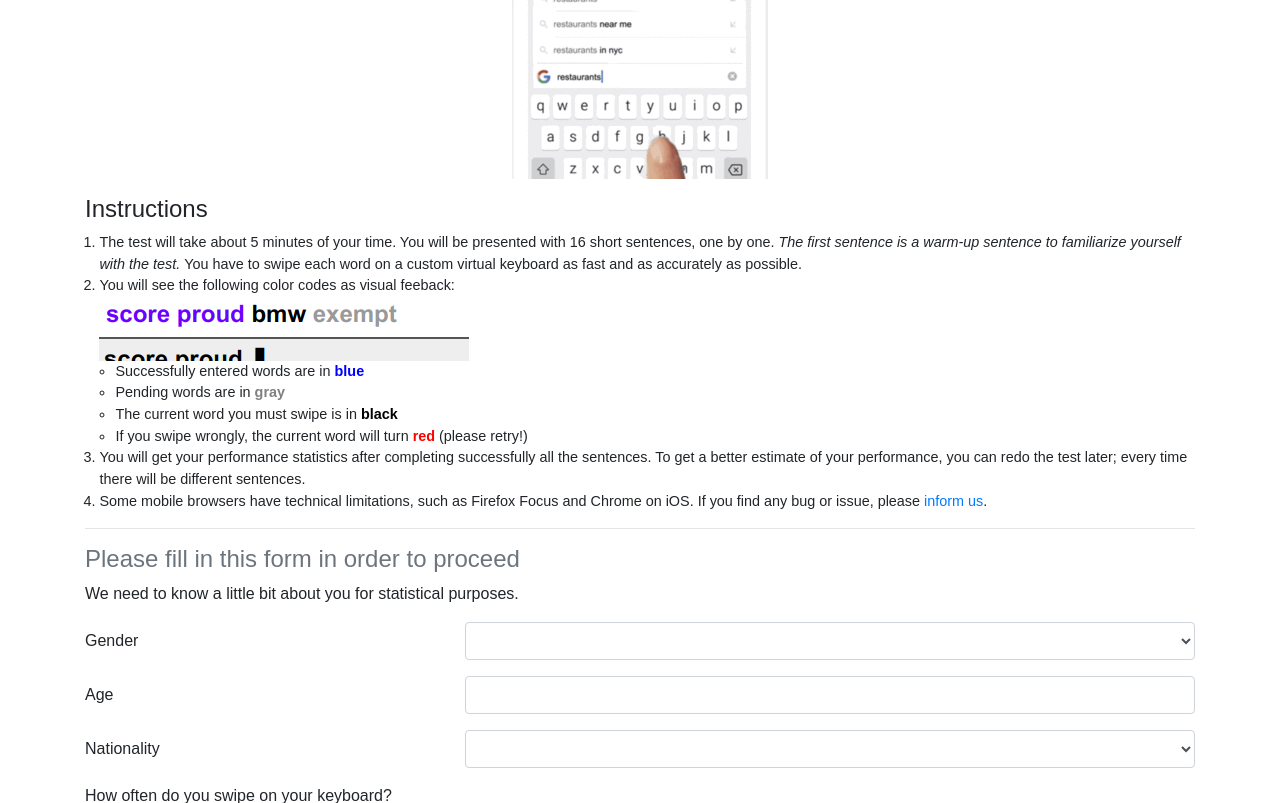
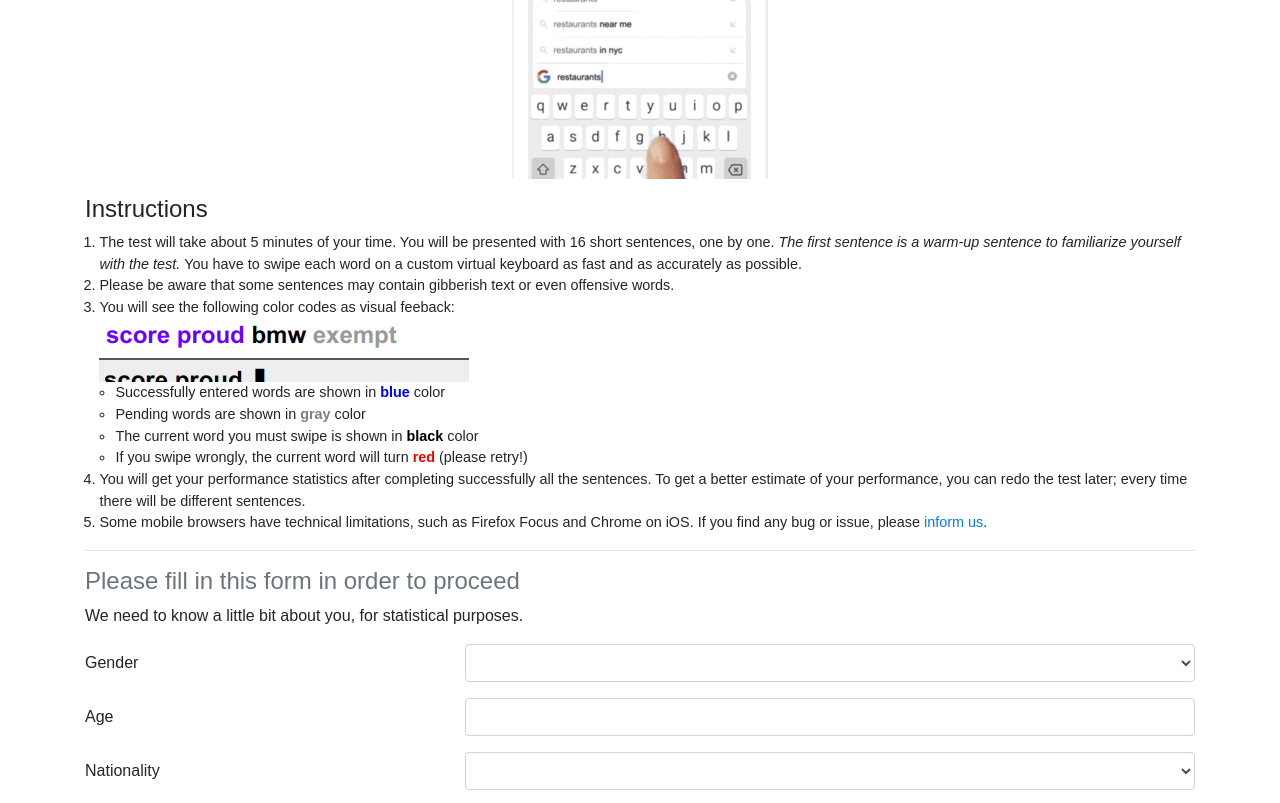
Before and after one commit to luileito/swipetest, a PHP site: page /form.php in a window 1280 px wide. Shown: the part 194-997 px from the top of the page. Run offline with PHP 8.4, Linux system fonts and the light colour scheme; data that the repository does not hold is empty.

Commit message:
Updated insttructions

```diff
--- a/form.php
+++ b/form.php
@@ -67,7 +67,7 @@ if (!empty($_POST)) {
         </div>
 
         <h4><?php _e('Instructions'); ?></h4>
-        <ol class="list-indented">
+        <ol class="list-indented list-spaced">
           <li>
             <?php echo sprintf(_('The test will take about %d minutes of your time.'), MAX_EST_MINUTES); ?>
             <?php echo sprintf(_('You will be presented with %d short sentences, one by one.'), MAX_NUM_SENTENCES + NUM_TRIAL_SENTENCES); ?>
@@ -81,13 +81,16 @@ if (!empty($_POST)) {
             <?php _e('You have to swipe each word on a custom virtual keyboard as fast and as accurately as possible.'); ?>
           </li>
           <li>
+            <?php _e('Please be aware that some sentences may contain gibberish text or even offensive words.'); ?>
+          </li>
+          <li>
             <?php _e('You will see the following color codes as visual feeback:'); ?>
             <br>
             <img src="img/word-colors.png" alt="Color codes" style="max-width:100%;" />
-            <ul class="pl-3">
-              <li><?php echo sprintf(_('Successfully entered words are in %s'), '<b style="color:blue">'._('blue').'</b>'); ?></li>
-              <li><?php echo sprintf(_('Pending words are in %s'), '<b style="color:gray">'._('gray').'</b>'); ?></li>
-              <li><?php echo sprintf(_('The current word you must swipe is in %s'), '<b style="color:black">'._('black').'</b>'); ?></li>
+            <ul class="pl-3 list-nospaced">
+              <li><?php echo sprintf(_('Successfully entered words are shown in %s color'), '<b style="color:blue">'._('blue').'</b>'); ?></li>
+              <li><?php echo sprintf(_('Pending words are shown in %s color'), '<b style="color:gray">'._('gray').'</b>'); ?></li>
+              <li><?php echo sprintf(_('The current word you must swipe is shown in %s color'), '<b style="color:black">'._('black').'</b>'); ?></li>
               <li><?php echo sprintf(_('If you swipe wrongly, the current word will turn %s (please retry!)'), '<b style="color:red">'._('red').'</b>'); ?></li>
             </ul>
           </li>
@@ -104,7 +107,7 @@ if (!empty($_POST)) {
       <hr/>
 
       <h4 class="text-muted"><?php _e('Please fill in this form in order to proceed'); ?></h4>
-      <p><?php _e('We need to know a little bit about you for statistical purposes.'); ?></p>
+      <p><?php _e('We need to know a little bit about you, for statistical purposes.'); ?></p>
 
       <form method="post" action="<?php echo $_SERVER['PHP_SELF']; ?>">
         <div class="form-group row">
```
